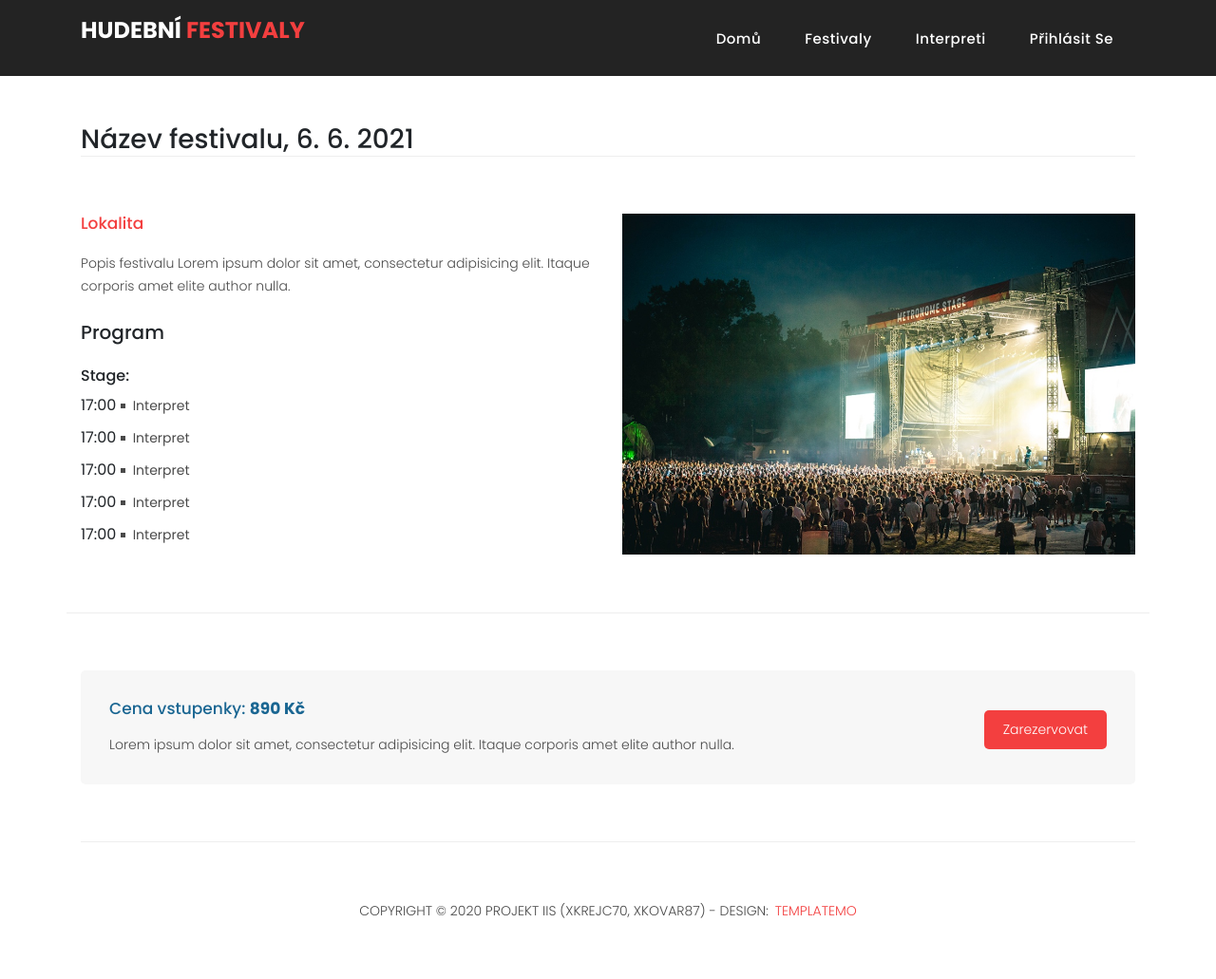
After one commit to hojzas/IIS, a PHP site: page /detail.html in a window 1280 px wide. The commit adds this page. Shown: the whole page at 95% size. Run offline with PHP 8.4, Linux system fonts and the light colour scheme.

```diff
--- a/assets/css/templatemo-sixteen.css
+++ b/assets/css/templatemo-sixteen.css
@@ -836,6 +836,10 @@ footer .inner-content p a {
 	margin-left: 30px;
 }
 
+.left-content h6{
+	margin-bottom: 10px;
+}
+
 
 
 /* Send Message */
@@ -1031,6 +1035,7 @@ footer .inner-content p a {
 	.navbar .navbar-nav .nav-item {
 		border-bottom: 1px solid #eee;
 	}
+
 	.navbar .navbar-nav .nav-item:last-child {
 		border-bottom: none;
 	}
--- /dev/null
+++ b/detail.html
@@ -0,0 +1,167 @@
+<!DOCTYPE html>
+<html lang="en">
+
+  <head>
+
+    <meta charset="utf-8">
+    <meta name="viewport" content="width=device-width, initial-scale=1, shrink-to-fit=no">
+    <meta name="description" content="">
+    <meta name="author" content="">
+    <link href="https://fonts.googleapis.com/css?family=Poppins:100,200,300,400,500,600,700,800,900&display=swap" rel="stylesheet">
+
+    <title>Název festivalu, 6. 6. 2021 z db //TODO</title>
+
+    <!-- Bootstrap core CSS -->
+    <link href="vendor/bootstrap/css/bootstrap.min.css" rel="stylesheet">
+<!--
+TemplateMo 546 Sixteen Clothing
+https://templatemo.com/tm-546-sixteen-clothing
+-->
+
+    <!-- Additional CSS Files -->
+    <link rel="stylesheet" href="assets/css/fontawesome.css">
+    <link rel="stylesheet" href="assets/css/templatemo-sixteen.css">
+    <link rel="stylesheet" href="assets/css/owl.css">
+
+  </head>
+
+  <body>
+
+    <!-- ***** Preloader Start ***** -->
+    <div id="preloader">
+        <div class="jumper">
+            <div></div>
+            <div></div>
+            <div></div>
+        </div>
+    </div>
+    <!-- ***** Preloader End ***** -->
+
+    <!-- Header -->
+    <header class="">
+      <nav class="navbar navbar-expand-lg">
+        <div class="container">
+          <a class="navbar-brand" href="index.html"><h2>Hudební <em>Festivaly</em></h2></a>
+          <button class="navbar-toggler" type="button" data-toggle="collapse" data-target="#navbarResponsive" aria-controls="navbarResponsive" aria-expanded="false" aria-label="Toggle navigation">
+            <span class="navbar-toggler-icon"></span>
+          </button>
+          <div class="collapse navbar-collapse" id="navbarResponsive">
+            <ul class="navbar-nav ml-auto">
+              <li class="nav-item">
+                <a class="nav-link" href="index.html">Domů</a>
+              </li>
+              <li class="nav-item">
+                <a class="nav-link" href="festivals.html">Festivaly</a>
+              </li>
+              <li class="nav-item">
+                <a class="nav-link" href="interprets.html">Interpreti</a>
+              </li>
+              <li class="nav-item">
+                <a class="nav-link" href="login.html">Přihlásit se</a>
+              </li>
+            </ul>
+          </div>
+        </div>
+      </nav>
+    </header>
+
+	<!-- Festival detail -->
+    <div class="festival-heading"></div>
+
+    <div class="best-features">
+      <div class="container">
+        <div class="row">
+          <div class="col-md-12">
+            <div class="section-heading">
+              <h3>Název festivalu, 6. 6. 2021</h3>
+            </div>
+          </div>
+          <div class="col-md-6">
+            <div class="left-content">
+              <h4><a style="color:#f33f3f;" href="#">Lokalita</a></h4>
+			  <p>Popis festivalu Lorem ipsum dolor sit amet, consectetur adipisicing elit. Itaque corporis amet elite author nulla.</p>
+              <h5>Program</h5><br>
+			  <h6>Stage:</h6>
+              <ul class="featured-list">
+                <li>17:00 <a href="#"><b>Interpret</b></a></li>
+                <li>17:00 <a href="#"><b>Interpret</b></a></li>
+                <li>17:00 <a href="#"><b>Interpret</b></a></li>
+                <li>17:00 <a href="#"><b>Interpret</b></a></li>
+                <li>17:00 <a href="#"><b>Interpret</b></a></li>
+              </ul>
+            </div>
+          </div>
+          <div class="col-md-6">
+            <div class="right-image">
+              <img src="assets/images/product_01.jpg" alt="">
+            </div>
+          </div>
+        </div>
+      </div>
+    </div>
+
+
+    <div class="call-to-action">
+      <div class="container">
+        <div class="row">
+          <div class="col-md-12">
+            <div class="inner-content">
+              <div class="row">
+                <div class="col-md-8">
+                  <h4>Cena vstupenky: <em>890 Kč</em></h4>
+                  <p>Lorem ipsum dolor sit amet, consectetur adipisicing elit. Itaque corporis amet elite author nulla.</p>
+                </div>
+                <div class="col-md-4">
+                  <a href="#" class="filled-button">Zarezervovat</a>
+                </div>
+              </div>
+            </div>
+          </div>
+        </div>
+      </div>
+    </div>
+
+
+    <footer>
+      <div class="container">
+        <div class="row">
+          <div class="col-md-12">
+            <div class="inner-content">
+              <p>Copyright &copy; <script>document.write(new Date().getFullYear())</script> Projekt IIS (xkrejc70, xkovar87)
+
+            - Design: <a rel="nofollow noopener" href="https://templatemo.com" target="_blank">TemplateMo</a></p>
+            </div>
+          </div>
+        </div>
+      </div>
+    </footer>
+
+
+    <!-- Bootstrap core JavaScript -->
+    <script src="vendor/jquery/jquery.min.js"></script>
+    <script src="vendor/bootstrap/js/bootstrap.bundle.min.js"></script>
+
+
+    <!-- Additional Scripts -->
+    <script src="assets/js/custom.js"></script>
+    <script src="assets/js/owl.js"></script>
+    <script src="assets/js/slick.js"></script>
+    <script src="assets/js/isotope.js"></script>
+    <script src="assets/js/accordions.js"></script>
+
+
+    <script language = "text/Javascript">
+      cleared[0] = cleared[1] = cleared[2] = 0; //set a cleared flag for each field
+      function clearField(t){                   //declaring the array outside of the
+      if(! cleared[t.id]){                      // function makes it static and global
+          cleared[t.id] = 1;  // you could use true and false, but that's more typing
+          t.value='';         // with more chance of typos
+          t.style.color='#fff';
+          }
+      }
+    </script>
+
+
+  </body>
+
+</html>
```
Also changed, not shown: festivals.html (+3 -4 lines), index.html (+4 -57 lines), interprets.html (+18 -4 lines), login.html (renamed from festival.html, +50 -41 lines), registration.html (renamed from contact.html, +16 -20 lines).
